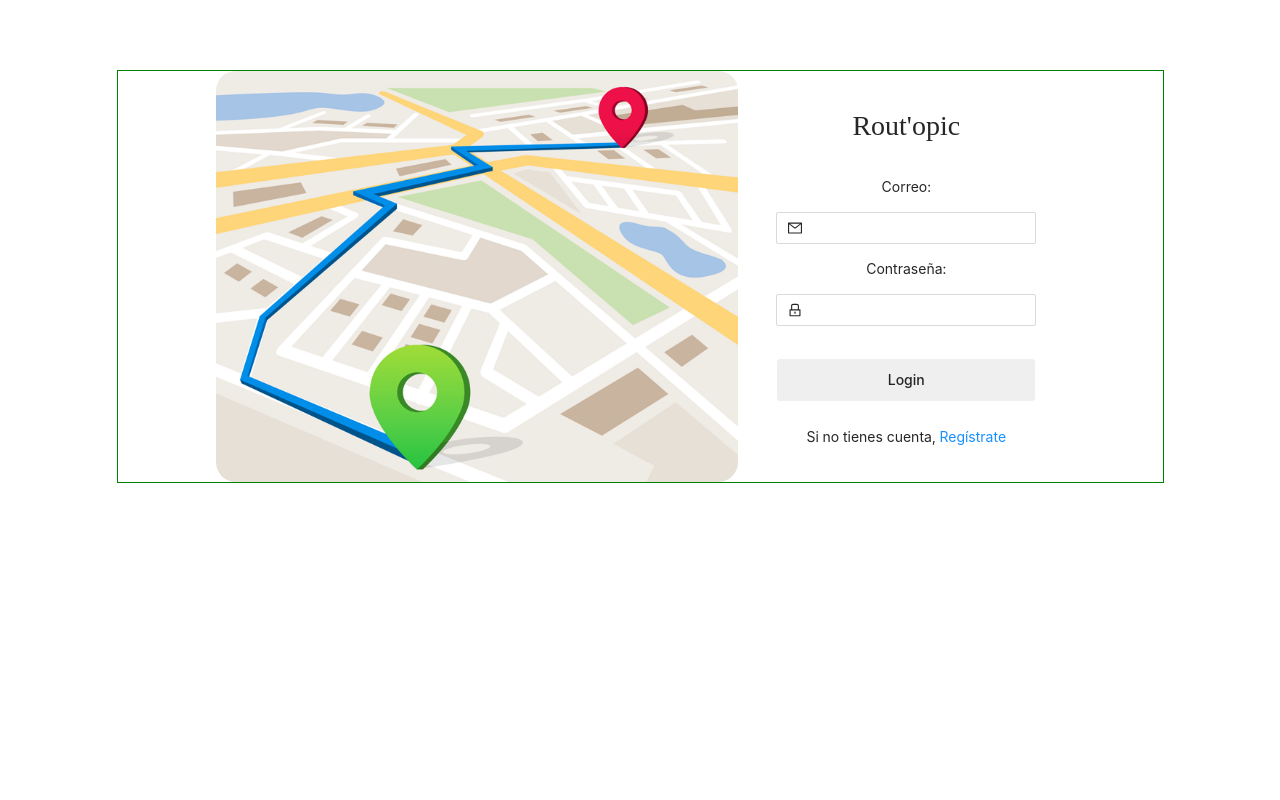
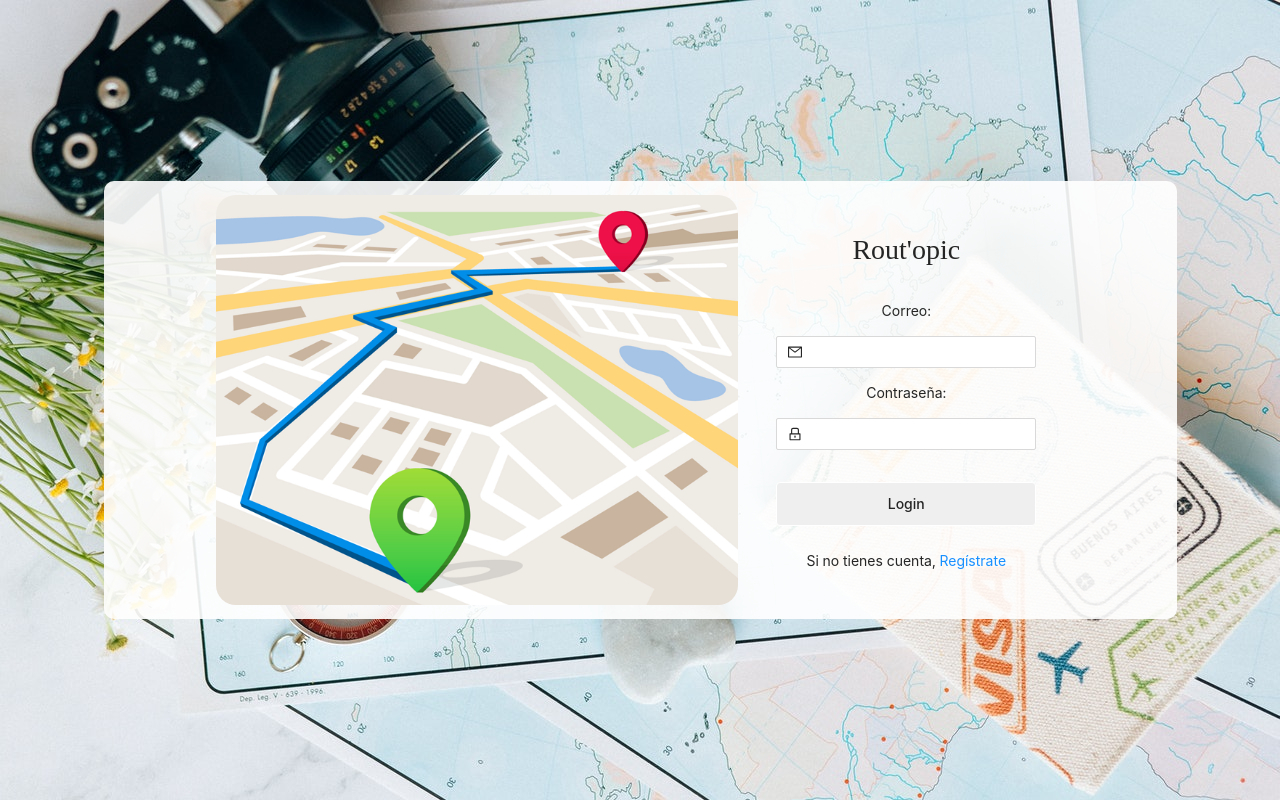
Before and after one commit to vaneebg/FRONTEND-TRIPULACIONES, a React (Create React App) app: page / in a window 1280 px wide. Built offline with nearby package versions, Linux system fonts and the light colour scheme; no server answers; a web font is replaced by a local one.

Commit message:
Background-image

```diff
--- a/src/components/AboutUs/AboutUs.scss
+++ b/src/components/AboutUs/AboutUs.scss
@@ -15,6 +15,7 @@
       flex-direction: row;
       justify-content: center;
       align-items: center;
+      background-size: cover;
 
       .target {
         display: flex;
@@ -29,6 +30,7 @@
         box-shadow: 0px 0px 25px rgba(0, 0, 0, 0.6);
         padding-bottom: 3em;
         margin: 2em;
+        background-color: rgba(255, 255, 255, 0.904);
 
         .img {
           flex: 1;
@@ -79,7 +81,7 @@
 }
 
 @media (min-width: 450px) {
-    .mainContainer{
+  .mainContainer {
     margin-bottom: 0;
     .aboutUs {
       display: flex;
--- a/src/components/Home/Login/Login.scss
+++ b/src/components/Home/Login/Login.scss
@@ -5,6 +5,7 @@ h1 {
 }
 .login-container {
   width: 100vw;
+  height: 100vh;
   padding-bottom: 2em;
 }
 
@@ -47,14 +48,19 @@ h1 {
   .login-container {
     display: flex;
     flex-direction: column;
+    justify-content: center;
     align-items: center;
     padding: 5em;
+    background-image: url('../../../assets/fondo_ruta.jpg');
 
     .login-box {
       display: flex;
       justify-content: center;
       align-items: center;
-      border: 1px solid green;
+      background-color: rgba(255, 255, 255, 0.904);
+      border-radius: 10px;
+      padding: 1em;
+
       gap: 10px;
       .col-1 {
         width: 50%;
--- a/src/components/Home/Register/Register.scss
+++ b/src/components/Home/Register/Register.scss
@@ -1,18 +1,21 @@
 @import url('https://fonts.googleapis.com/css2?family=Playfair+Display:ital,wght@1,400;1,500;1,600&family=Roboto:wght@300;400;500;900&display=swap');
 
-h1{
+h1 {
   font-family: 'Playfair';
 }
 
 .register-container {
   width: 100vw;
   padding-bottom: 2em;
+  background-image: url('../../../assets/fondo_ruta.jpg');
 
   .form-register-container {
     display: flex;
     flex-direction: column;
     gap: 2em;
     padding: 2em;
+    background-color: rgba(255, 255, 255, 0.904);
+    border-radius: 10px;
     .question {
       display: flex;
       flex-direction: column;
@@ -32,14 +35,14 @@ h1{
     }
 
     .loginBt:hover {
-      background-color: #227BD9;
+      background-color: #227bd9;
       color: white;
       border: 0;
     }
   }
 }
 
-@media (min-width:450px) {
+@media (min-width: 450px) {
   .register-container {
     display: flex;
     flex-direction: column;
--- a/src/components/Main/Profile/Profile.scss
+++ b/src/components/Main/Profile/Profile.scss
@@ -13,6 +13,9 @@
   flex-direction: column;
   justify-content: center;
   align-items: center;
+  background-image: url('../../../assets/fondo_ruta.jpg');
+  background-size: cover;
+  background-attachment: fixed;
 }
 .profile-title {
   font-size: 2rem;
@@ -24,9 +27,10 @@
 .profile-card {
   width: 80%;
   padding: 3rem;
-  border: 2px solid black;
+  border: 1px solid black;
   border-radius: 1rem;
   box-shadow: 0px 0px 25px rgba(0, 0, 0, 0.6);
+  background-color: rgba(255, 255, 255, 0.904);
 }
 .profile-image {
   top: -60px;
@@ -49,7 +53,6 @@
   font-size: 12px;
   background: lightgrey;
   color: black;
-
 }
 
 ant-btn-primary:hover {
@@ -64,7 +67,7 @@ ant-btn-primary:hover {
   font-size: 13px;
   background-color: lightgrey;
 }
-.btn-profile:hover{
+.btn-profile:hover {
   background-color: red;
   color: white;
 }
--- a/src/components/Main/Quiz/Quiz.scss
+++ b/src/components/Main/Quiz/Quiz.scss
@@ -5,16 +5,17 @@ h1 {
 }
 
 .mainContainer {
+  //   background-image: url('../../../assets/fondo_ruta.jpg');
+  //   background-size: cover;
 
   .quizzCard {
-
     .form-register-container {
       padding: 2em;
       border: 1px solid lightgray;
       border-radius: 1rem;
       box-shadow: 0px 0px 25px rgba(0, 0, 0, 0.6);
       margin: 2em;
-         background-color: #FFFFFF;
+      background-color: rgba(255, 255, 255, 0.904);
 
       .text {
         display: flex;
@@ -58,11 +59,10 @@ h1 {
             border: 1px solid white;
             cursor: pointer;
             background-color: lightgrey;
-
           }
 
           .button:hover {
-                  background-color: #227BD9;
+            background-color: #227bd9;
             color: white;
           }
         }
@@ -71,7 +71,7 @@ h1 {
   }
 }
 
-@media (min-width:450px) {
+@media (min-width: 450px) {
   .mainContainer {
     display: flex;
     flex-direction: column;
--- a/src/components/Main/Routes/Routes.scss
+++ b/src/components/Main/Routes/Routes.scss
@@ -1,3 +1,6 @@
+body {
+}
+
 .up {
   all: unset;
   position: sticky;
```
Also changed, not shown: src/assets/fondo_ruta.jpg (added). Lines whose indentation alone changed are shown as unchanged.
